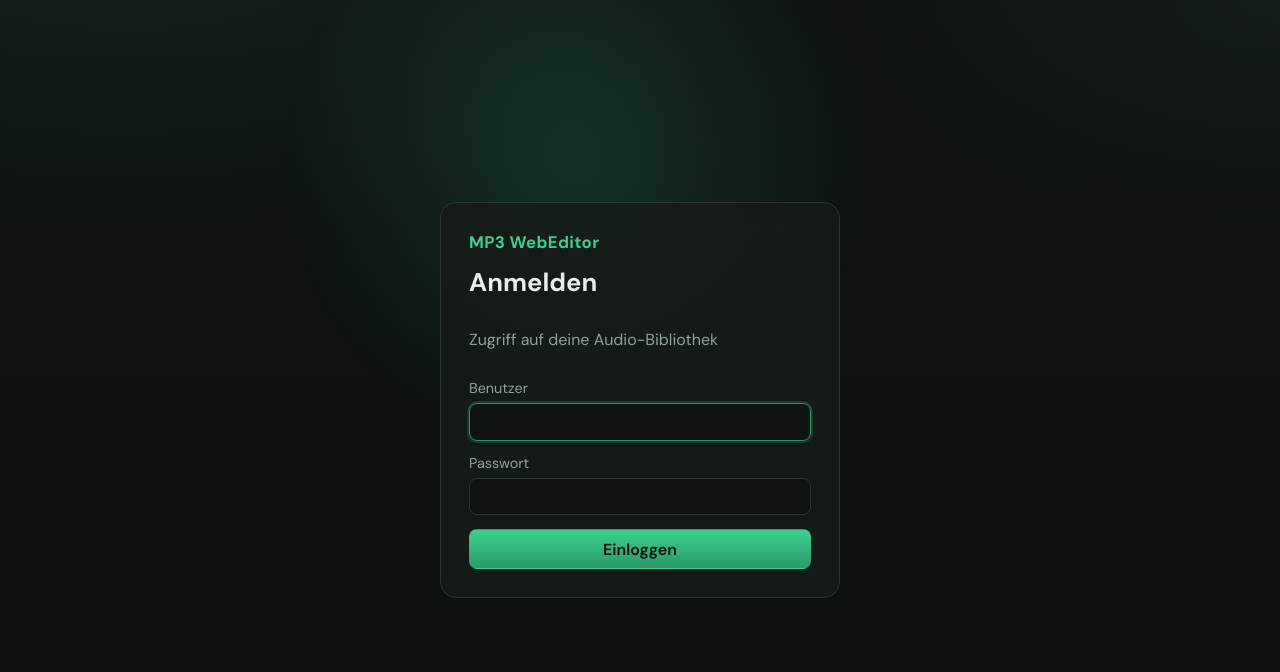
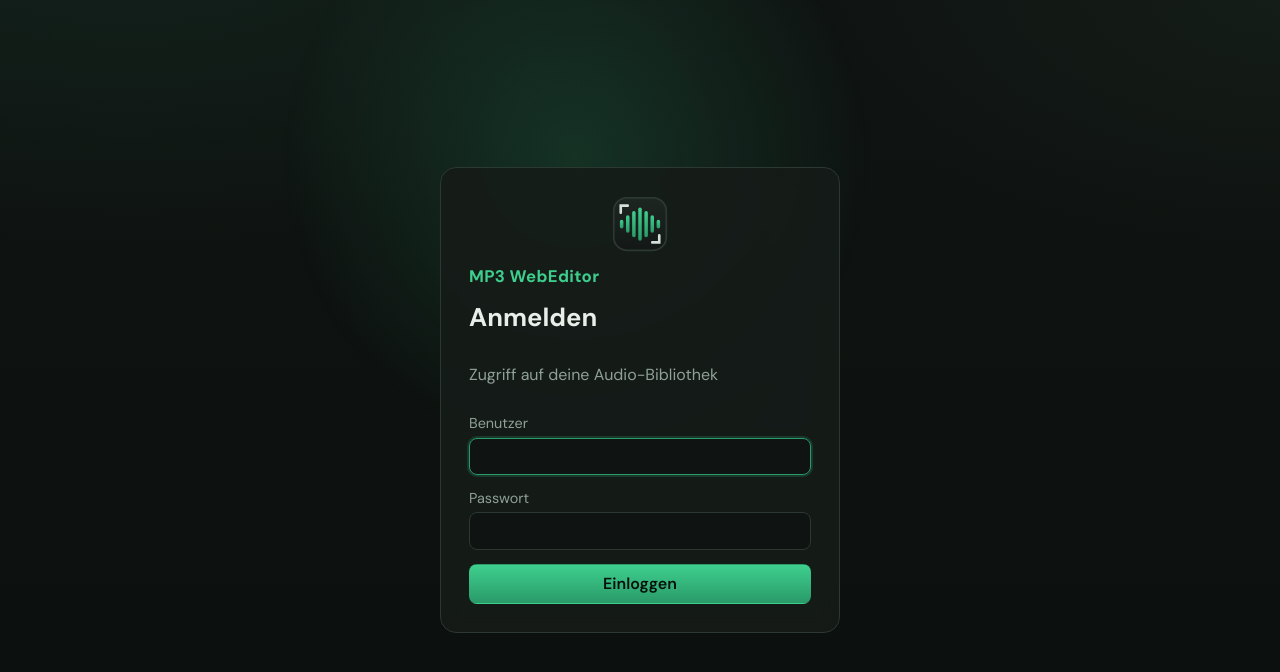
Before and after one commit to Disconn/mp3-webeditor, a React (Vite) app: page /login in a window 1280 px wide. Shown: the top 672 px of the page. Built offline with nearby package versions, Linux system fonts and the light colour scheme; no server answers.

Commit message:
add icon

```diff
--- a/index.html
+++ b/index.html
@@ -4,6 +4,7 @@
     <meta charset="UTF-8" />
     <meta name="viewport" content="width=device-width, initial-scale=1.0" />
     <title>MP3 WebEditor</title>
+    <link rel="icon" type="image/svg+xml" href="/logo.svg" />
     <link rel="preconnect" href="https://fonts.googleapis.com" />
     <link rel="preconnect" href="https://fonts.gstatic.com" crossorigin />
     <link
--- a/src/components/TopBar.jsx
+++ b/src/components/TopBar.jsx
@@ -7,9 +7,12 @@ export default function TopBar({ subtitle }) {
 
   return (
     <header className="topbar">
-      <div>
-        <p className="brand">MP3 WebEditor</p>
-        {subtitle && <p className="muted small">{subtitle}</p>}
+      <div className="brand-row">
+        <img className="brand-logo" src="/logo.svg" alt="" width="28" height="28" />
+        <div>
+          <p className="brand">MP3 WebEditor</p>
+          {subtitle && <p className="muted small">{subtitle}</p>}
+        </div>
       </div>
       <nav className="topbar-actions">
         <Link className={`btn ghost${loc.pathname === '/' ? ' nav-active' : ''}`} to="/">
--- a/src/pages/LoginPage.jsx
+++ b/src/pages/LoginPage.jsx
@@ -28,6 +28,7 @@ export default function LoginPage() {
     <div className="login-shell">
       <div className="login-glow" aria-hidden />
       <form className="login-card" onSubmit={onSubmit}>
+        <img className="login-logo" src="/logo.svg" alt="MP3 WebEditor" width="56" height="56" />
         <p className="brand">MP3 WebEditor</p>
         <h1>Anmelden</h1>
         <p className="muted">Zugriff auf deine Audio-Bibliothek</p>
--- a/src/styles.css
+++ b/src/styles.css
@@ -83,6 +83,24 @@ a {
   font-size: 1.05rem;
 }
 
+.brand-row {
+  display: flex;
+  align-items: center;
+  gap: 0.65rem;
+}
+
+.brand-logo {
+  display: block;
+  border-radius: 8px;
+  flex-shrink: 0;
+}
+
+.login-logo {
+  display: block;
+  border-radius: 14px;
+  margin: 0 auto;
+}
+
 .muted {
   color: var(--muted);
 }
```
Also changed, not shown: public/logo.svg (added).
